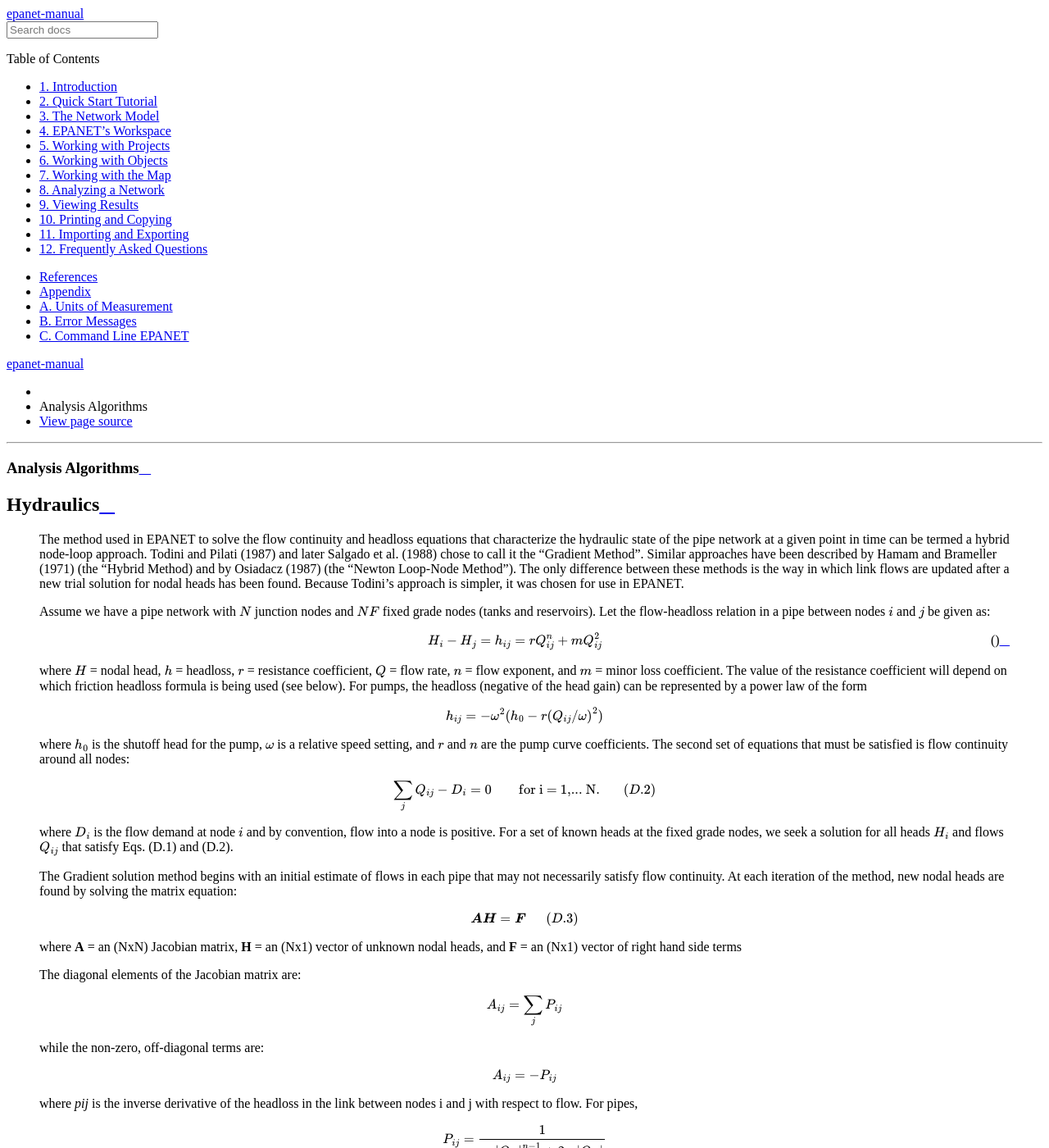
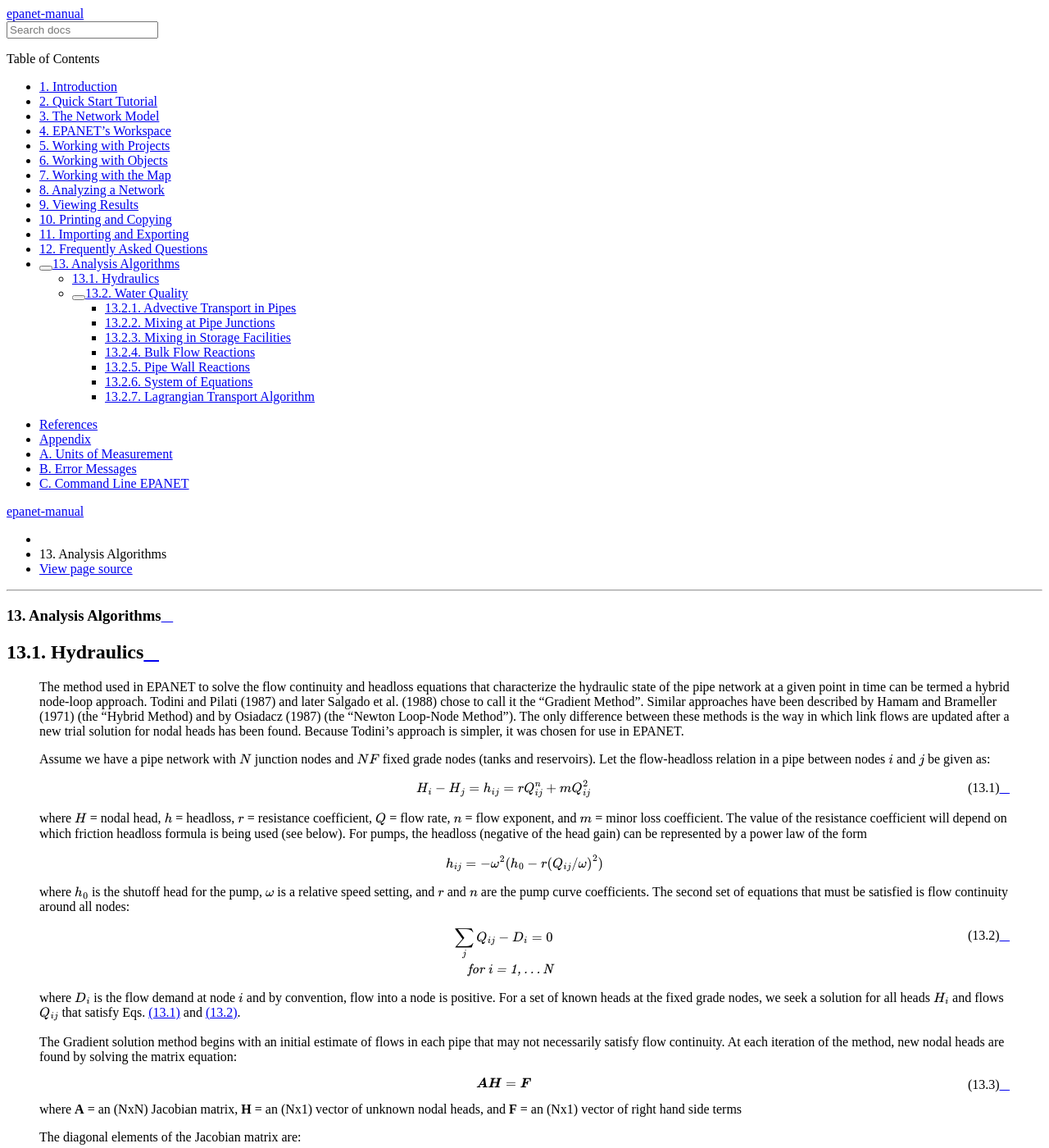
Before and after one commit to USEPA/epanet-manual, a Sphinx documentation site: the page built from docs/analysis_algorithms.rst, in a window 1280 px wide and 1400 px high. Shown: the whole window at 82% size. Built offline with Sphinx 7.4.7 and the Read the Docs theme 2.0.0, drawn with Linux system fonts in a browser that asks for light colours; pages that are not in the unit, such as notebooks, are missing from menus; some of the changed text lies outside the part shown.

Commit message:
Work in progress
Incorporating latex eqnarray and cross reference labeling

```diff
--- a/docs/analysis_algorithms.rst
+++ b/docs/analysis_algorithms.rst
@@ -11,23 +11,22 @@
 
   .. This is a comment that will not appear in the compiled document
 
-  The method used in EPANET to solve the flow continuity and headloss
-  equations that characterize the hydraulic state of the pipe network
-  at a given point in time can be termed a hybrid node-loop approach.
-  Todini and Pilati (1987) and later Salgado et al. (1988) chose to
-  call it the "Gradient Method". Similar approaches have been described
-  by Hamam and Brameller (1971) (the "Hybrid Method) and by Osiadacz
-  (1987) (the "Newton Loop-Node Method"). The only difference between
-  these methods is the way in which link flows are updated after a new
-  trial solution for nodal heads has been found. Because Todini's
+  The method used in EPANET to solve the flow continuity and headloss equations
+  that characterize the hydraulic state of the pipe network at a given point in
+  time can be termed a hybrid node-loop approach. Todini and Pilati (1987) and
+  later Salgado et al. (1988) chose to call it the "Gradient Method". Similar
+  approaches have been described by Hamam and Brameller (1971) (the "Hybrid
+  Method) and by Osiadacz (1987) (the "Newton Loop-Node Method"). The only
+  difference between these methods is the way in which link flows are updated
+  after a new trial solution for nodal heads has been found. Because Todini's
   approach is simpler, it was chosen for use in EPANET.
 
   Assume we have a pipe network with :math:`{N}` junction nodes and :math:`{NF}`
-  fixed grade nodes (tanks and reservoirs). Let the flow-headloss relation in
-  a pipe between nodes :math:`i` and :math:`j` be given as:
+  fixed grade nodes (tanks and reservoirs). Let the flow-headloss relation in a
+  pipe between nodes :math:`i` and :math:`j` be given as:
 
   .. math::
-     :label: eq:headloss
+     :label: eq:pipe_headloss
 
      H _{i} -H _{j} =h _{ij} =rQ _{ij}^{n} +mQ _{ij}^{2}
 
@@ -39,28 +38,36 @@
   power law of the form
 
   .. math::
-     { h}_{ij }={ -ω}^{ 2} ( { h}_{0}-r { ( { Q}_{ij }/ω   )}^{2 }   )
 
-  where :math:`h_{0}` is the shutoff head for the pump, :math:`\omega` is a relative speed
-  setting, and :math:`r` and :math:`n` are the pump curve coefficients. The second set
-  of equations that must be satisfied is flow continuity around all
-  nodes:
+     { h}_{ij }={ -ω}^{ 2} ( { h}_{0}-r { ( { Q}_{ij }/ω   )}^{2 } )
 
-  .. math:: \sum_{j} {Q}_{ij }-{ D}_{i }=0  ~~~~~~~\text{  for i = 1,... N. }~~~~~~
-     (D.2)
+  where :math:`h_{0}` is the shutoff head for the pump, :math:`\omega` is a
+  relative speed setting, and :math:`r` and :math:`n` are the pump curve
+  coefficients. The second set of equations that must be satisfied is flow
+  continuity around all nodes:
 
-  where :math:`D_{i}` is the flow demand at node :math:`i` and by convention, flow
-  into a node is positive. For a set of known heads at the fixed grade
-  nodes, we seek a solution for all heads :math:`H_{i}` and flows :math:`Q_{ij}` that
-  satisfy Eqs. (D.1) and (D.2).
+  .. math::
+     :label: eq:node_continuity
+
+     \begin{eqnarray}
+        \sum_{j} {Q}_{ij }-{ D}_{i } = 0  \\
+        \mathit{for\ i = 1,... N}
+     \end{eqnarray}
+
+  where :math:`D_{i}` is the flow demand at node :math:`i` and by convention,
+  flow into a node is positive. For a set of known heads at the fixed grade
+  nodes, we seek a solution for all heads :math:`H_{i}` and flows :math:`Q_{ij}`
+  that satisfy Eqs. :eq:`eq:pipe_headloss` and :eq:`eq:node_continuity`.
 
   The Gradient solution method begins with an initial estimate of flows
   in each pipe that may not necessarily satisfy flow continuity. At
   each iteration of the method, new nodal heads are found by solving
   the matrix equation:
 
-  .. math:: \boldsymbol{AH} = \boldsymbol{F} ~~~~~~
-     (D.3)
+  .. math::
+     :label: eq:matrix_form
+
+     \boldsymbol{AH} = \boldsymbol{F}
 
   where **A** = an (NxN) Jacobian matrix, **H** = an (Nx1) vector of
   unknown nodal heads, and **F** = an (Nx1) vector of right hand side
@@ -68,37 +75,44 @@
 
   The diagonal elements of the Jacobian matrix are:
 
-  .. math:: { A}_{ij }= \sum_{j} { P}_{ij }
+  .. math::
+     { A}_{ij }= \sum_{j} { P}_{ij }
 
 
   while the non-zero, off-diagonal terms are:
 
-  .. math:: { A}_{ij }= -{ P}_{ij }
+  .. math::
+     { A}_{ij }= -{ P}_{ij }
 
   where *p\ ij* is the inverse derivative of the headloss in the link
   between nodes i and j with respect to flow. For pipes,
 
-  .. math:: { P}_{ij }= \frac{ 1}{nr {{   | { Q}_{ji }   |}^{ n-1}}+2m   | { Q}_{ji }   |}
+  .. math::
+     { P}_{ij }= \frac{ 1}{nr {{   | { Q}_{ji }   |}^{ n-1}}+2m   | { Q}_{ji }   |}
 
   while for pumps
 
-  .. math:: { P}_{ij }=\frac{ 1} {n{ ω}^{2 }r{ ({ Q}_{ij }/ω )}^{n-1 }}
+  .. math::
+     { P}_{ij }=\frac{ 1} {n{ ω}^{2 }r{ ({ Q}_{ij }/ω )}^{n-1 }}
 
 
   Each right hand side term consists of the net flow imbalance at a
   node plus a flow correction factor:
 
-  .. math:: { F}_{i }=  ( \sum_{{ j}}{ Q}_{ij }-{ D}_{i }  )+ \sum_{{ j}}{ y}_{ij } + \sum_{{ f}}{ P}_{ij }{ H}_{f }
+  .. math::
+     { F}_{i }=  ( \sum_{{ j}}{ Q}_{ij }-{ D}_{i }  )+ \sum_{{ j}}{ y}_{ij } + \sum_{{ f}}{ P}_{ij }{ H}_{f }
 
   where the last term applies to any links connecting node i to a fixed
   grade node f and the flow correction factor *y\ ij* is:
 
-  .. math:: { y}_{ij }={ P}_{ij }  ( r{   | { Q}_{ij }   |}^{n }  +m{   | { Q}_{ij }   |}^{2 }   )sgn ( { Q}_{ij }   )
+  .. math::
+     { y}_{ij }={ P}_{ij }  ( r{   | { Q}_{ij }   |}^{n }  +m{   | { Q}_{ij }   |}^{2 }   )sgn ( { Q}_{ij }   )
 
 
   for pipes and
 
-  .. math:: { y}_{ij }={- P}_{ij }{ ω}^{ 2}  ( { h}_{0 } -r {   ({ Q}_{ij }/ω    )}^{n }  )
+  .. math::
+     { y}_{ij }={- P}_{ij }{ ω}^{ 2}  ( { h}_{0 } -r {   ({ Q}_{ij }/ω    )}^{n }  )
 
   for pumps, where sgn(x) is 1 if x > 0 and -1 otherwise. (*Q\ ij* is
   always positive for pumps.)
@@ -107,7 +121,8 @@
   found from:
 
 
-  .. math:: {Q}_{ij }={Q}_{ij } - ( { y}_{ij } -{ P}_{ij}  ({ H}_{i }- { H}_{j } ) )  ~~~~~~
+  .. math::
+     {Q}_{ij }={Q}_{ij } - ( { y}_{ij } -{ P}_{ij}  ({ H}_{i }- { H}_{j } ) )  ~~~~~~
      (D.4)
 
   If the sum of absolute flow changes relative to the total flow in all
--- a/docs/index.rst
+++ b/docs/index.rst
@@ -26,13 +26,13 @@
    10_printing_copying
    11_importing_exporting
    12_questions
-   D_analysis_algorithms
+   analysis_algorithms
+
 
 .. toctree::
    :hidden:
 
    references
-
    back_matter
 
 
```
